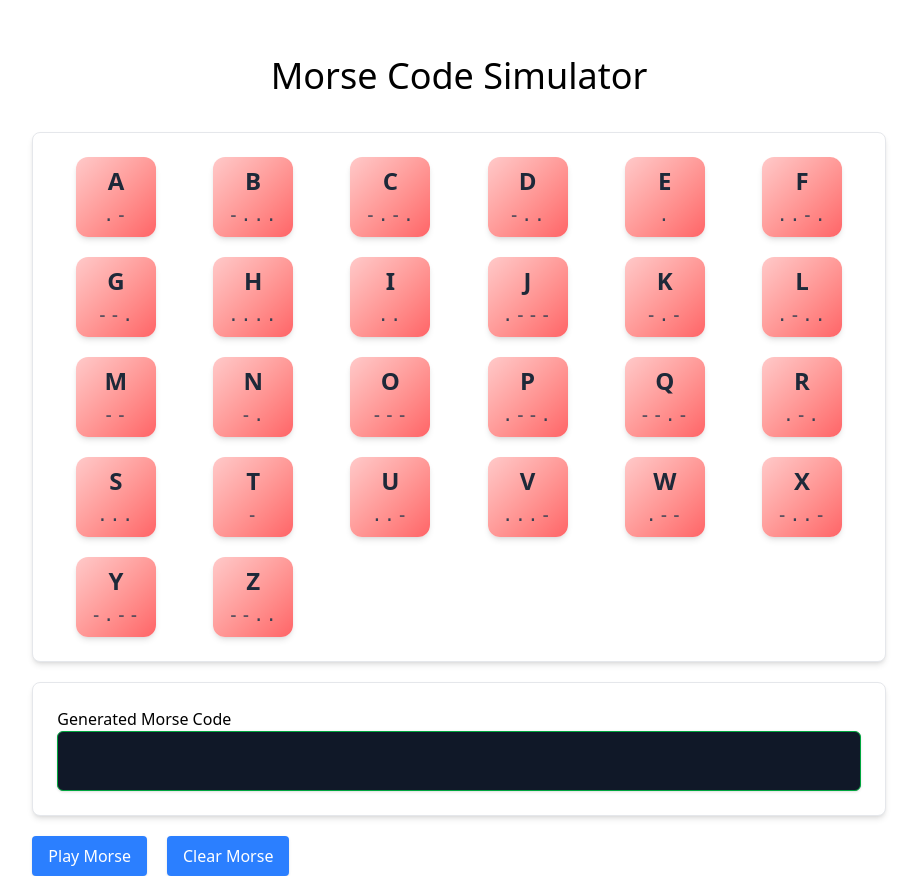
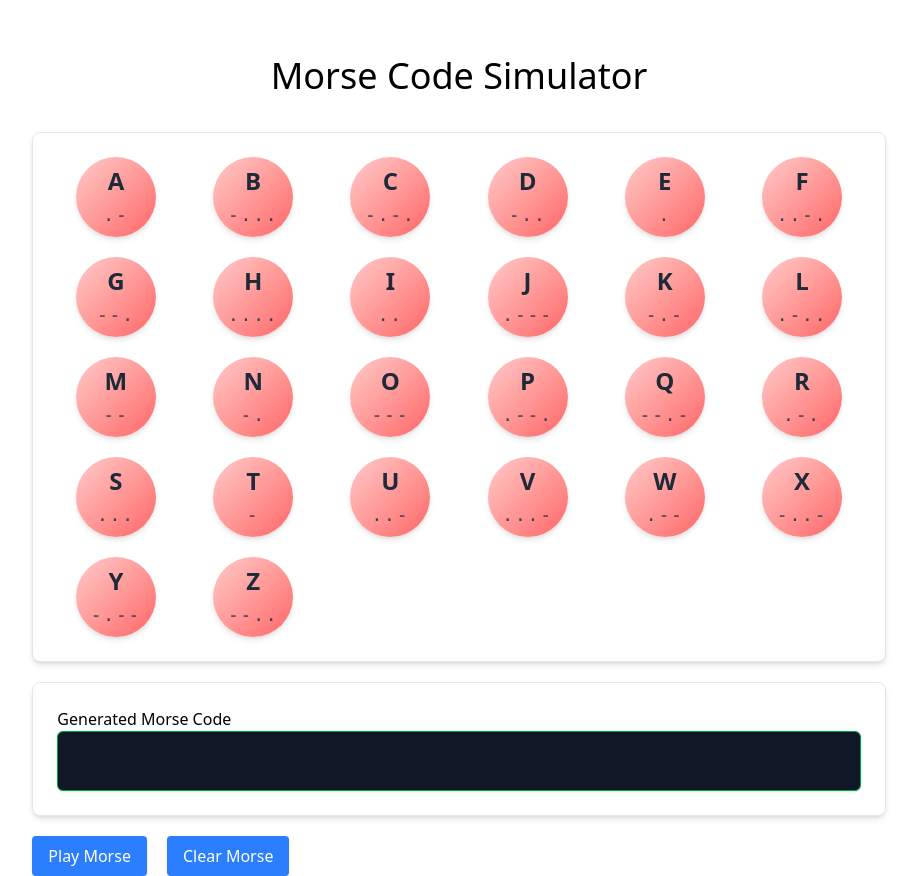
Before and after one commit to Slimboyfat-1979/morseproject, a Vue app: page / in a window 1280 px wide. Shown: the whole page, without its empty margins (181-1098 px from the left). Built offline with nearby package versions, Linux system fonts and the light colour scheme.

Commit message:
Added rounded full class

```diff
--- a/src/components/MorseButton.vue
+++ b/src/components/MorseButton.vue
@@ -3,7 +3,7 @@
     <div @click="$emit('play', morse)"
         v-for="(morse, letter) in morseMap"
         :key="letter"
-        class="flex flex-col items-center justify-center w-20 h-20 bg-gradient-to-br from-red-200 to-red-400 rounded-xl shadow-md hover:scale-105 transition-transform duration-200 cursor-pointer "
+        class="rounded rounded-full flex flex-col items-center justify-center w-20 h-20 bg-gradient-to-br from-red-200 to-red-400 shadow-md hover:scale-105 transition-transform duration-200 cursor-pointer "
     >
         <span class="text-2xl font-bold text-gray-800 uppercase mb-1">{{ letter }}</span>
         <span class="text-lg font-mono text-gray-700 tracking-widest">{{ morse }}</span>
```
